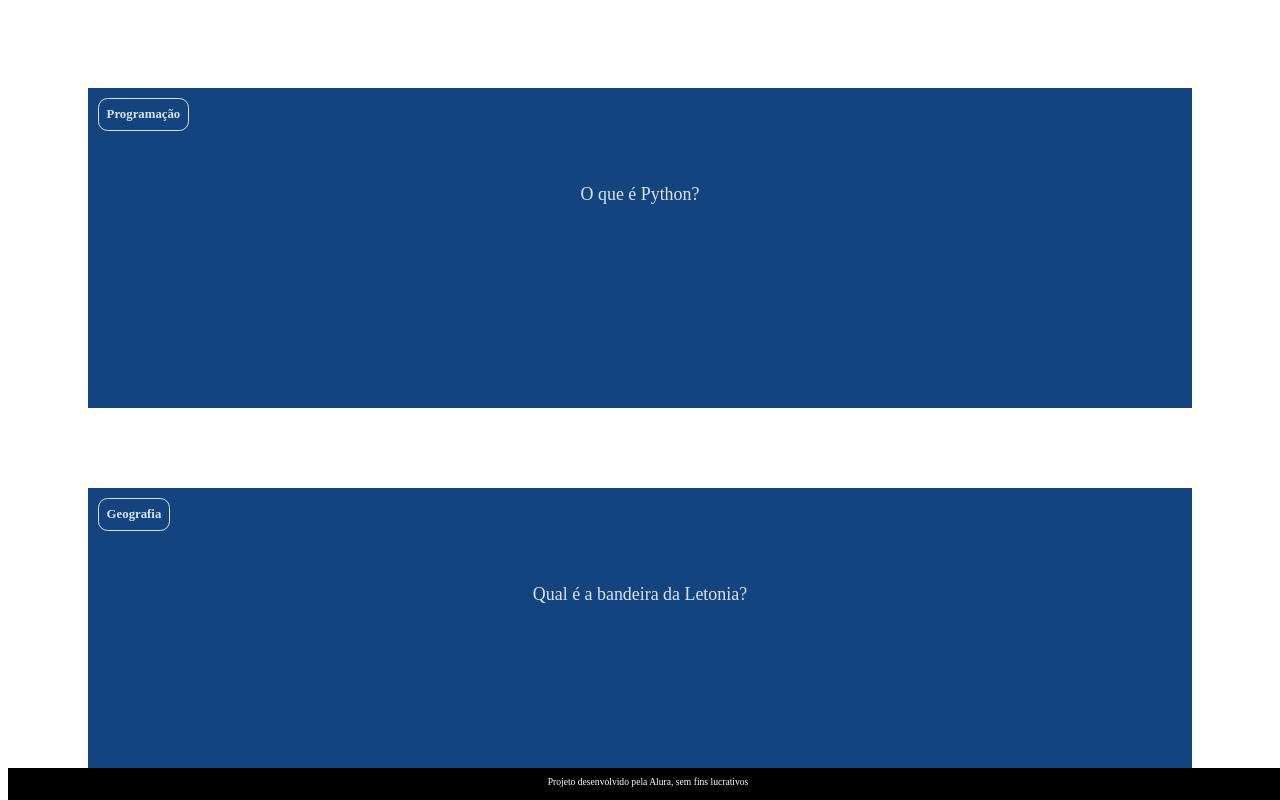
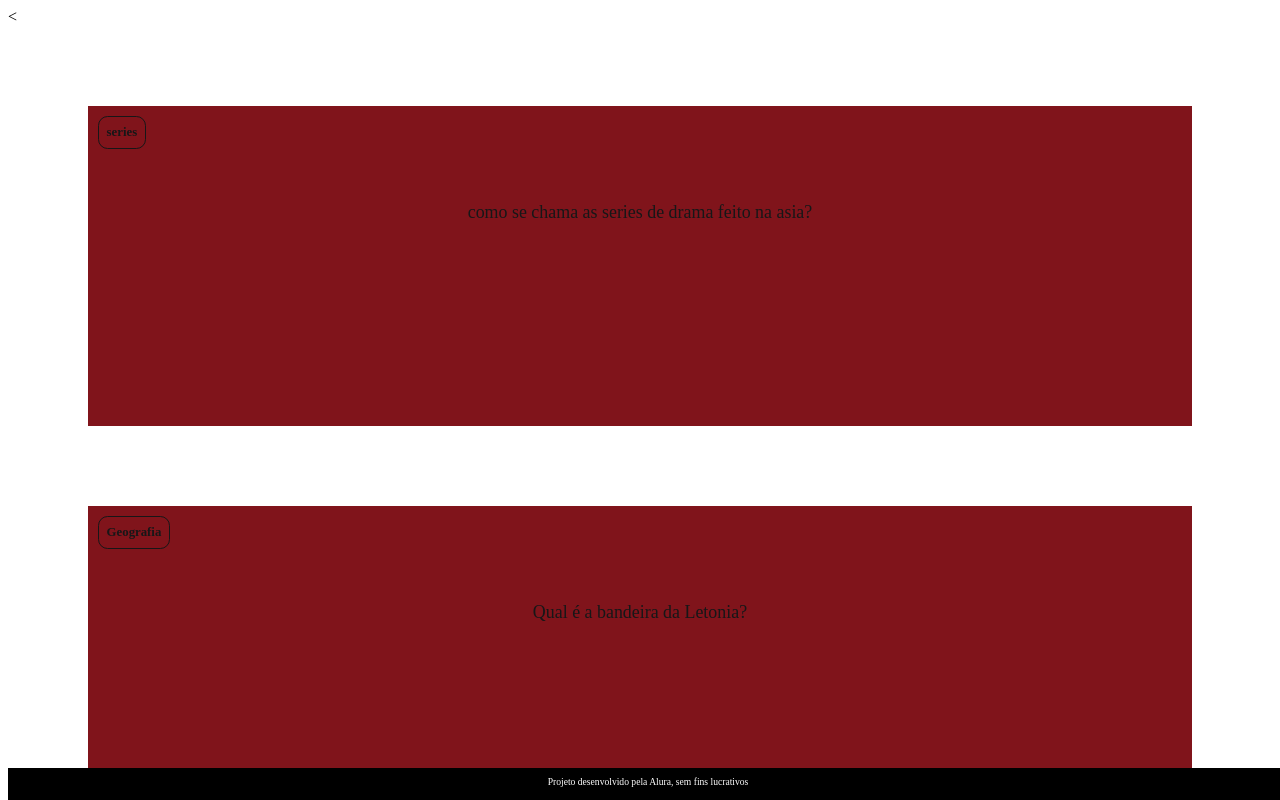
Before and after one commit to Gabriela1827/flashcard-gabi, a plain HTML site: page index.html in a window 1280 px wide. Shown: the top 800 px of the page. Drawn offline with Linux system fonts and the light colour scheme; files that its build step writes are made by us from their sources.

Commit message:
Add files via upload

```diff
--- a/index.html
+++ b/index.html
@@ -1,4 +1,4 @@
-<!DOCTYPE html>
+<<!DOCTYPE html>
 <html lang="pt-br">
 <head>
     <meta charset="UTF-8">
--- a/perguntas.js
+++ b/perguntas.js
@@ -1,7 +1,7 @@
 criaCartao(
-    'Programação',
-    'O que é Python?',
-    'O Python é uma linguagem de programação'
+    'series',
+    'como se chama as series de drama feito na asia?',
+    'As séries de drama feitas na asia sao chamadas de doramas. '
 )
 
 criaCartao(
--- a/style.css
+++ b/style.css
@@ -1,6 +1,6 @@
 :root {
-    --text-color: #DBE4EF;
-    --card-front-color: #144480;
+    --text-color: #161718;
+    --card-front-color: #80141b;
     --card-back-color: #00F4BF;
 }
 
```
